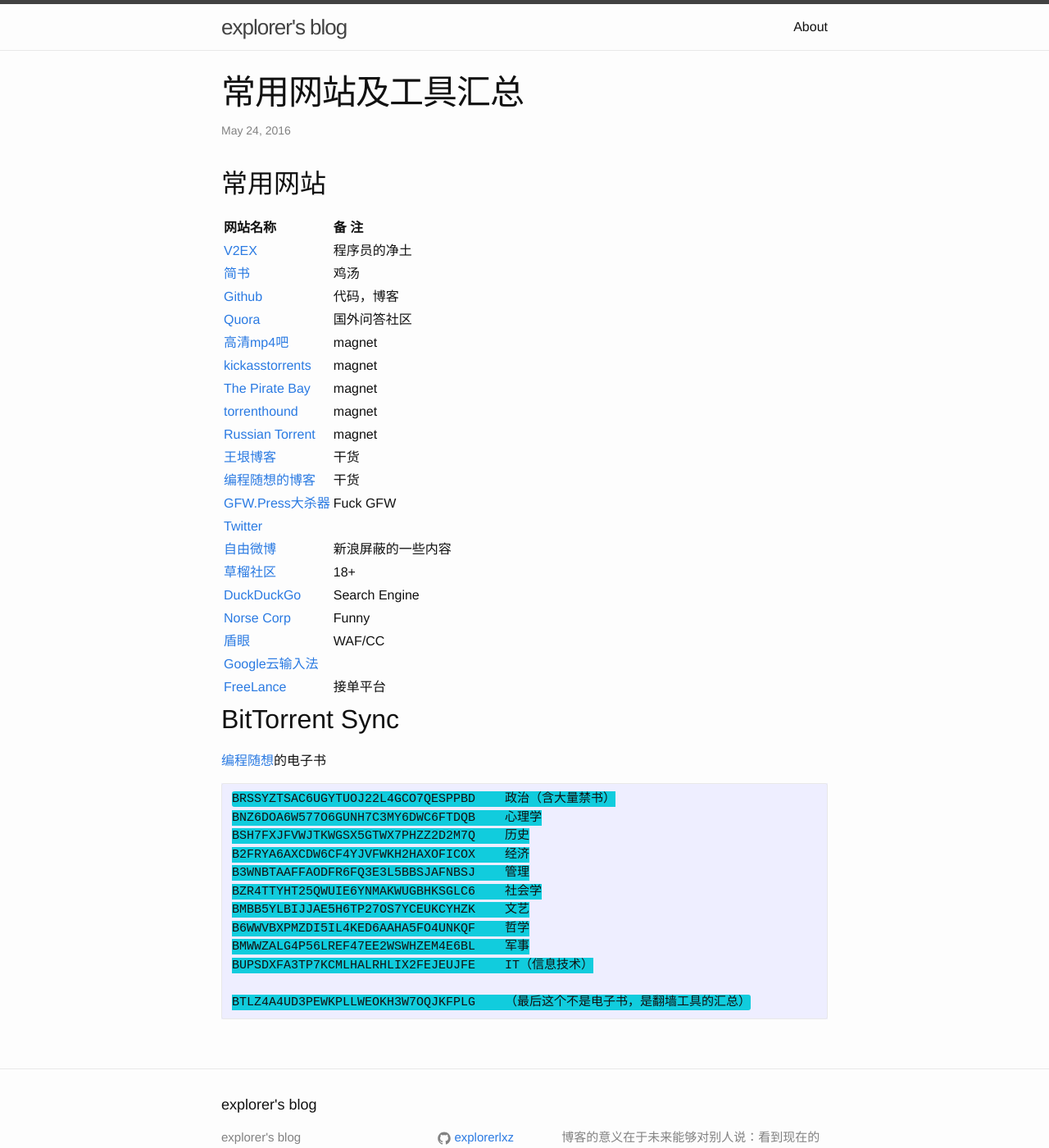
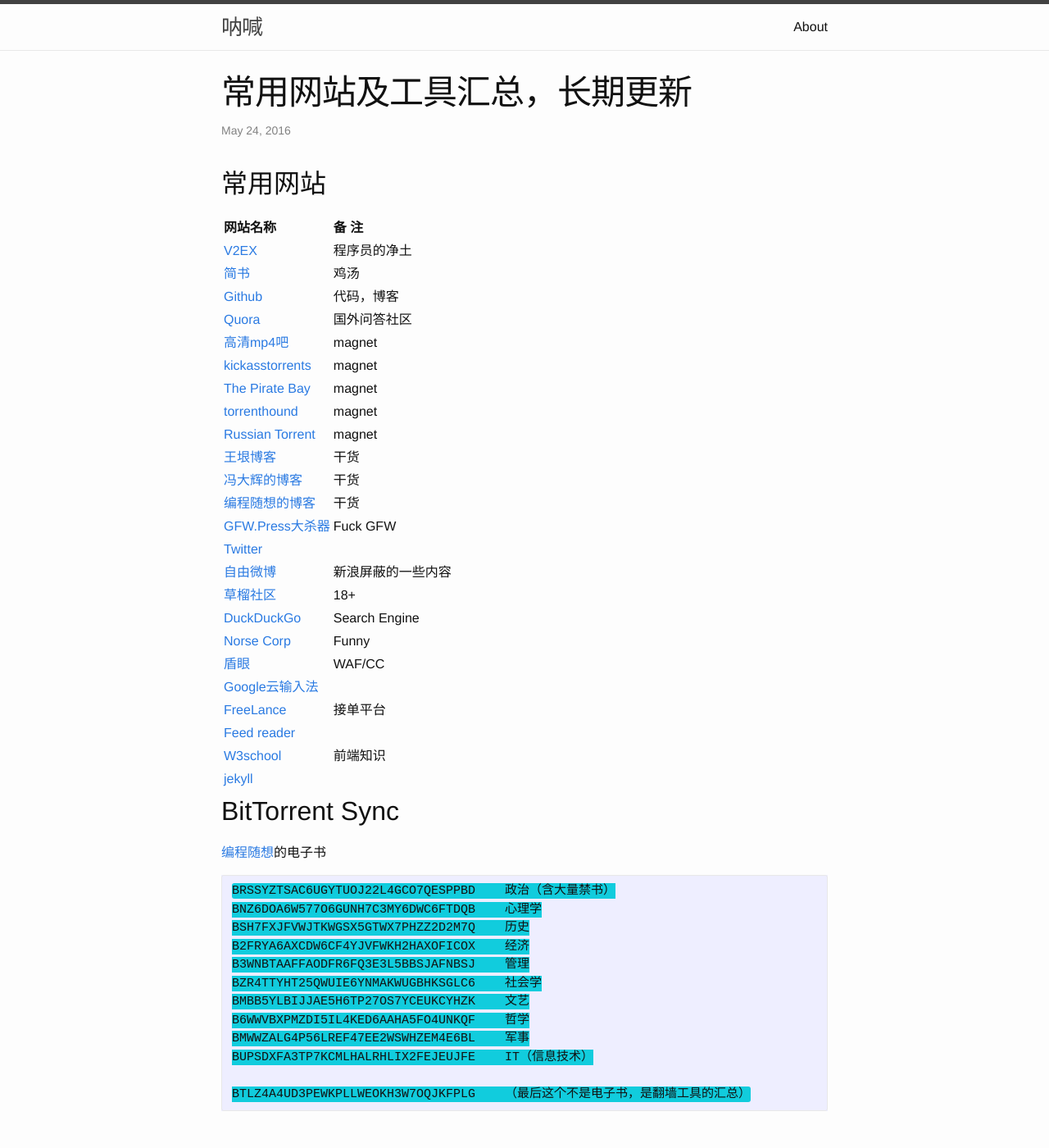
Before and after one commit to explorerlxz/explorerlxz.github.io, a Jekyll site: the page built from _posts/2016-05-24-Links-tools.md, in a window 1280 px wide and 1400 px high. Shown: the whole window at 82% size. Built offline with Jekyll 4.4.1, drawn with Linux system fonts in a browser that asks for light colours.

Commit message:
background

```diff
--- a/_config.yml
+++ b/_config.yml
@@ -6,7 +6,7 @@
 # 'jekyll serve'. If you change this file, please restart the server process.
 
 # Site settings
-title: explorer's blog
+title: 呐喊
 email: explorerlxz@gmail.com
 description: > # this means to ignore newlines until "baseurl:"
     博客的意义在于未来能够对别人说：看到现在的你就想起了当初的我。唉！往事不堪回首……
--- a/_posts/2016-05-24-Links-tools.md
+++ b/_posts/2016-05-24-Links-tools.md
@@ -1,6 +1,6 @@
 ---
 layout: post
-title:  "常用网站及工具汇总"
+title:  "常用网站及工具汇总，长期更新"
 date:   2016-05-24
 ---
 
@@ -18,6 +18,7 @@
 |[torrenthound](http://www.torrenthound.com)|magnet|
 |[Russian Torrent](http://new-rutor.org/)|magnet|
 |[王垠博客](https://www.yinwang.org)|干货|
+|[冯大辉的博客](http://dbanotes.net/)|干货
 |[编程随想的博客](https://program-think.blogspot.com)|干货|
 |[GFW.Press大杀器](http://gfw.press/)|Fuck GFW|
 |[Twitter](https://twitter.com)||
@@ -28,6 +29,10 @@
 |[盾眼](http://www.yundun.com/report/ccwaf)|WAF/CC|
 |[Google云输入法](https://www.google.com/inputtools/try/)||
 |[FreeLance](http://www.freelance.com/)|接单平台|
+|[Feed reader](http://feedreader.com/)||
+|[W3school](http://www.w3school.com.cn/)|前端知识|
+|[jekyll](https://jekyllrb.com)||
+
 
 
 ## BitTorrent Sync
--- a/index.html
+++ b/index.html
@@ -2,7 +2,7 @@
 layout: default
 ---
 
-<body background="images/bg.gif">
+<body background="images/scottadkins_huge.jpg">
 <div class="home">
 
   <h1 class="page-heading">Posts</h1>
```
Also changed, not shown: _posts/2016-07-19-Half-year-plan.md (+5 -0 lines), images/090.gif (added), images/15.gif (added), images/17.gif (added), images/1_110522212252_1.gif (added), images/28.gif (added), images/47.gif (added), images/7295249.gif (added), images/f66343d8.gif (added), images/scottadkins_huge.jpg (added), 1 other file.
